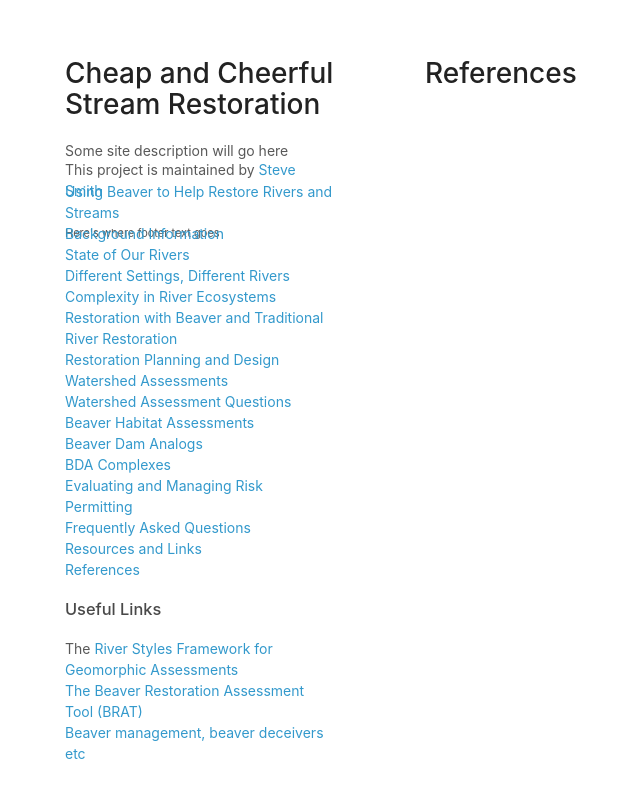
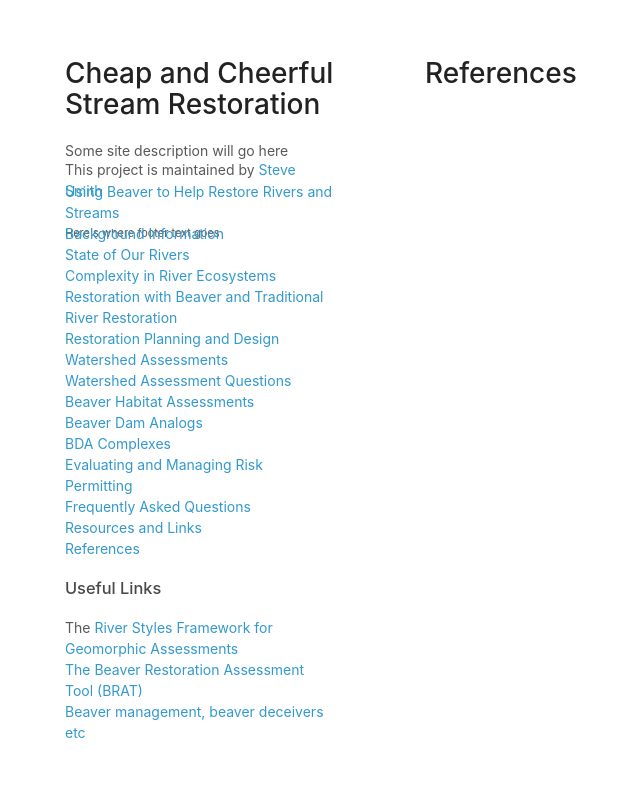
Before and after one commit to AnabranchSolutions/cheepandcheerful, a Jekyll site: the page built from references.md, in a window 1280 px wide. Shown: the top 798 px of the page, without its empty margins (145-785 px from the left). Built offline with Jekyll 4.4.1, drawn with Linux system fonts in a browser that asks for light colours.

Commit message:
hiding differnet rivers section for now

```diff
--- a/_includes/navigation.md
+++ b/_includes/navigation.md
@@ -1,7 +1,7 @@
 *   [Using Beaver to Help Restore Rivers and Streams]({{ site.url }}/)
 *   [Background Information]({{ site.url }}/background_information.html)
 *   [State of Our Rivers]({{ site.url }}/state_of_our_rivers.html)
-*   [Different Settings, Different Rivers]({{ site.url }}/different_settings_differnet_rivers.html)
+<!--*   [Different Settings, Different Rivers]({{ site.url }}/different_settings_differnet_rivers.html)-->
 *   [Complexity in River Ecosystems]({{ site.url }}/complexity.html)
 *   [Restoration with Beaver and Traditional River Restoration]({{ site.url }}/river_restoration.html)
 *   [Restoration Planning and Design]({{ site.url }}/restoration_planning.html)
```
